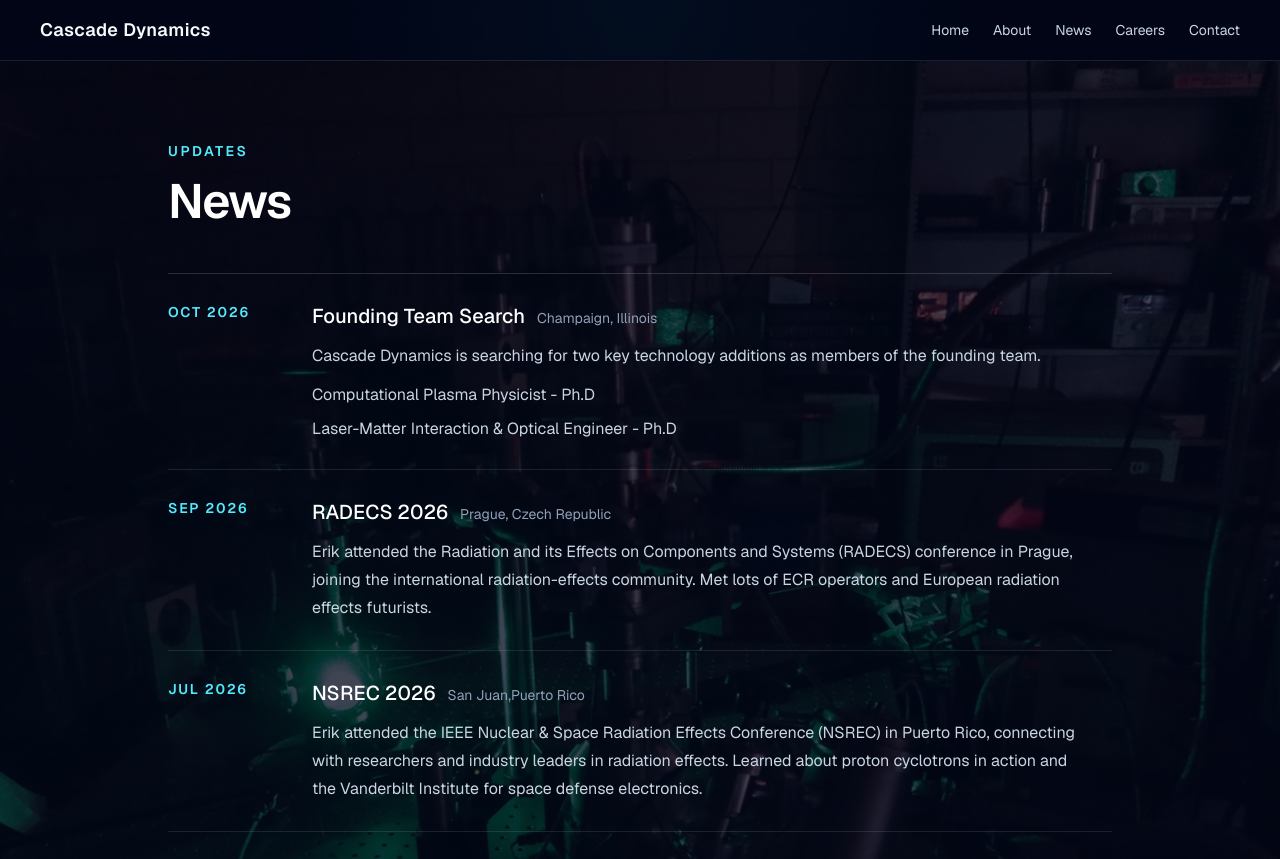
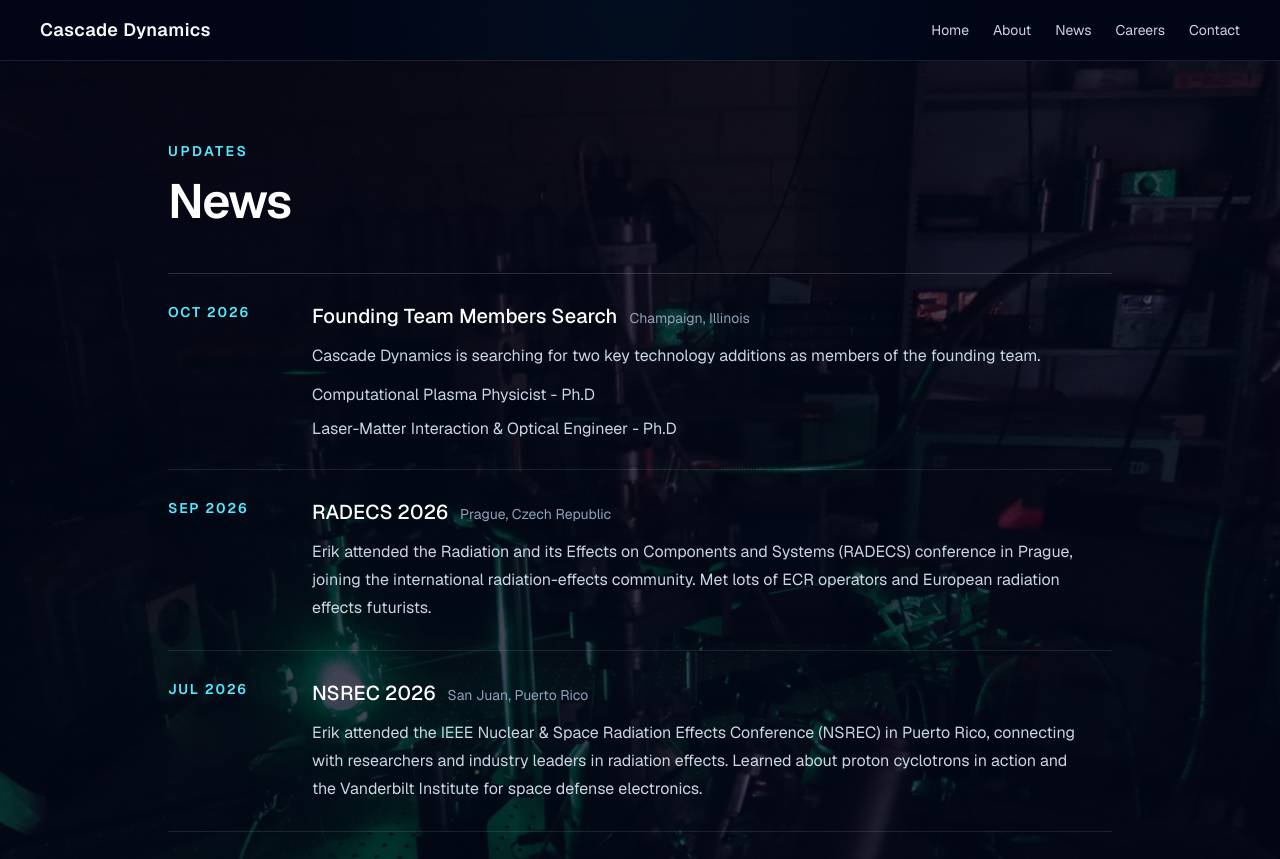
Before and after one commit to cvsolfari/cascade, a Next.js app: page /news in a window 1280 px wide. Shown: the top 859 px of the page. Built offline with nearby package versions, Linux system fonts and the light colour scheme.

Commit message:
Updated Team Search News

```diff
--- a/app/news/page.tsx
+++ b/app/news/page.tsx
@@ -2,7 +2,7 @@ const newsItems = [
   {
     date: "2026-10",
     month: "Oct",
-    title: "Founding Team Search",
+    title: "Founding Team Members Search",
     location: "Champaign, Illinois",
     href: "/careers",
     description: (
@@ -39,7 +39,7 @@ const newsItems = [
     date: "2026-07",
     month: "Jul",
     title: "NSREC 2026",
-    location: "San Juan,Puerto Rico",
+    location: "San Juan, Puerto Rico",
     href: "https://www.nsrec.com/nsrec-2026-schedule/",
     description:
       "Erik attended the IEEE Nuclear & Space Radiation Effects Conference (NSREC) in Puerto Rico, connecting with researchers and industry leaders in radiation effects. Learned about proton cyclotrons in action and the Vanderbilt Institute for space defense electronics.",
```
